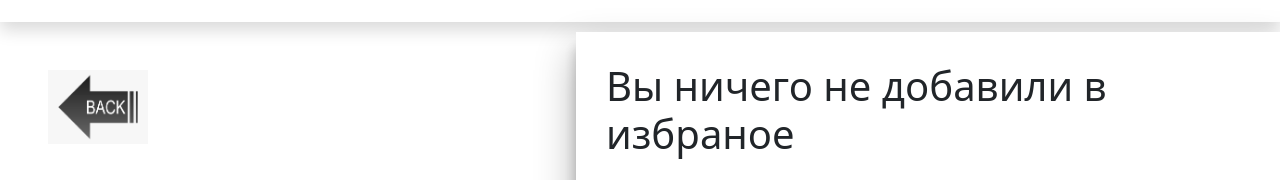
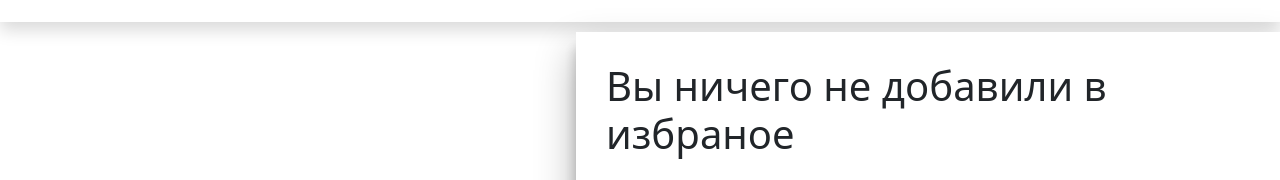
Before and after one commit to VasiliyPoteychuk/diplom, a React (Create React App) app: page /favorite in a window 1280 px wide. Shown: the part 128-308 px from the top of the page. Built offline with nearby package versions, Linux system fonts and the light colour scheme.

Commit message:
добавил back

```diff
--- a/src/components/favourite.js
+++ b/src/components/favourite.js
@@ -13,7 +13,7 @@ export default function Favorite(){
   return(
     <div>
       <Header/>
-      <BackButton/>
+      {favoriteList.length>0 && <BackButton/>}
       <div className="d-flex flex-wrap " style={{marginLeft:150+'px'}}>
         {favoriteList.length>0 ?
           favoriteList.map(el =>
--- a/src/header/cart.js
+++ b/src/header/cart.js
@@ -6,6 +6,7 @@ import Header from "./header";
 import { addFavorite } from "../store/favoriteSlice";
 import { userSelect } from "../store/usersSlice";
 import { useState } from "react";
+import BackButton from "../components/backButton";
 
 export default function Cart(){
   const cartList = useSelector(cartSelect);
@@ -32,6 +33,7 @@ export default function Cart(){
         <NavLink to={'/authorithation'}><button  className="btn btn-outline-success rounded">Авторизируйтесь</button> </NavLink>
         }
       </div>
+      {cartList.length >0 && <BackButton/>}
       {order?
         <div className="auth-form">
           <h1>Ваш заказ оформлен</h1>
```
